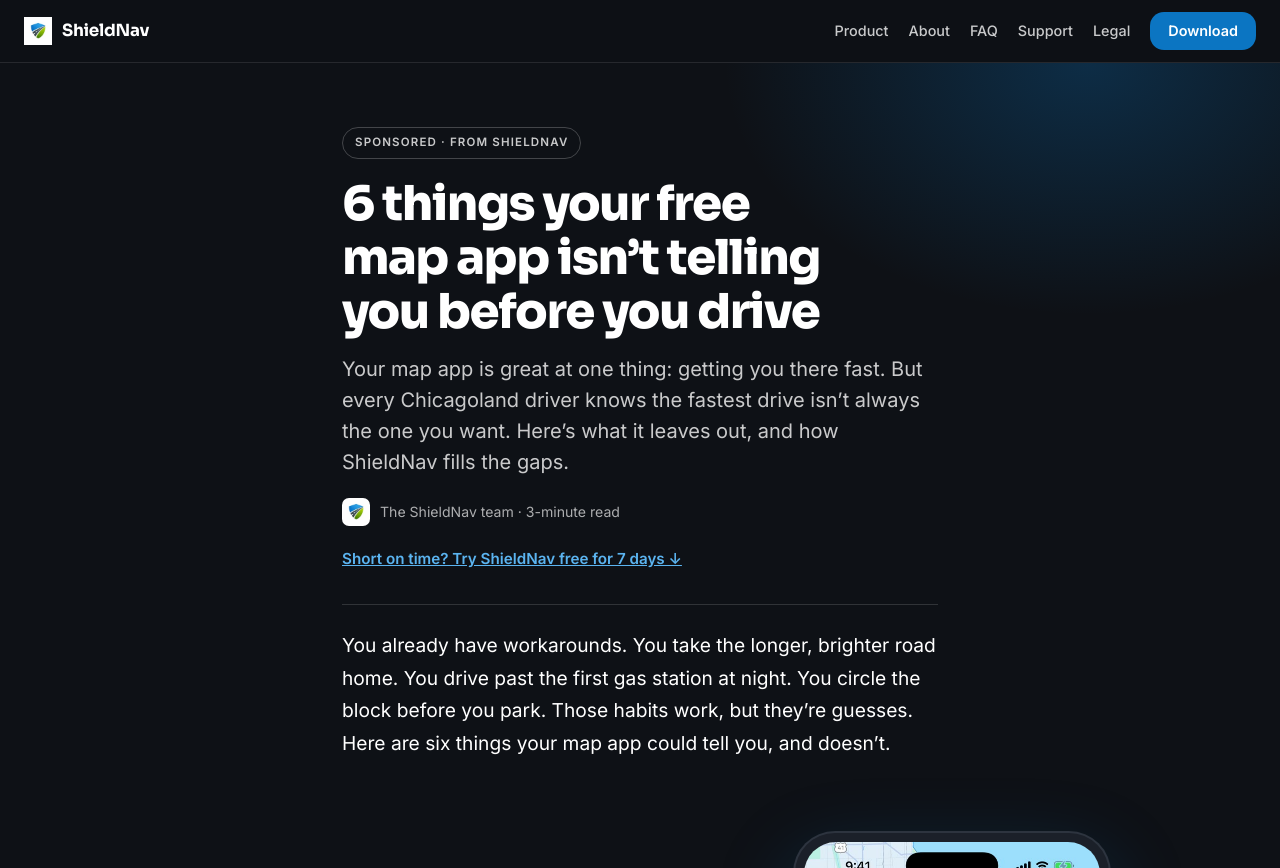
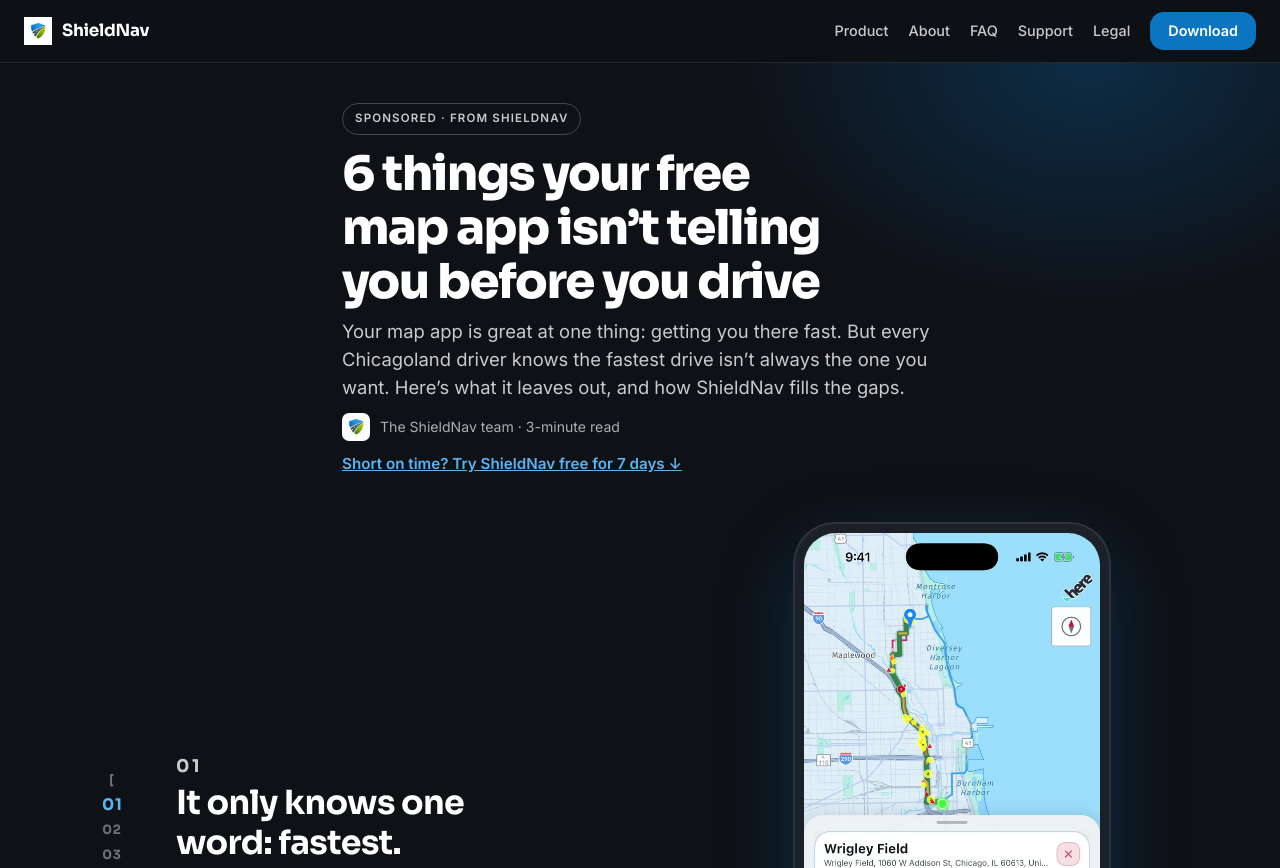
Before and after one commit to drivesafe1218-spec/shieldnav-legal, a plain HTML site: page 6-things/index.html in a window 1280 px wide. Shown: the top 868 px of the page. Drawn offline with Linux system fonts and the light colour scheme; no server answers.

Commit message:
6-things: drop intro paragraph and tighten hero so the phone shows on first load
Co-Authored-By: Claude Opus 5.5 <noreply@anthropic.com>

```diff
--- a/6-things/index.html
+++ b/6-things/index.html
@@ -56,7 +56,6 @@
         <p class="adv-deck">Your map app is great at one thing: getting you there fast. But every Chicagoland driver knows the fastest drive isn&rsquo;t always the one you want. Here&rsquo;s what it leaves out, and how ShieldNav fills the gaps.</p>
         <p class="adv-byline"><img src="/assets/images/shieldnav_logo_icon-84.webp" width="28" height="28" alt="" /><span>The ShieldNav team &middot; 3-minute read</span></p>
         <p class="adv-jump"><a href="#download">Short on time? Try ShieldNav free for 7 days &darr;</a></p>
-        <p class="adv-intro">You already have workarounds. You take the longer, brighter road home. You drive past the first gas station at night. You circle the block before you park. Those habits work, but they&rsquo;re guesses. Here are six things your map app could tell you, and doesn&rsquo;t.</p>
       </div>
     </header>
 
--- a/assets/css/advertorial.css
+++ b/assets/css/advertorial.css
@@ -18,7 +18,6 @@
 .adv-byline img { border-radius: 7px; }
 .adv-jump { margin: 0 0 26px; }
 .adv-jump a { display: inline-block; font-weight: 600; font-size: 0.95rem; color: var(--blue-on-dark); padding: 6px 0; }
-.adv-intro { font-size: 1.08rem; line-height: 1.7; color: #fff; margin: 0; padding-top: 24px; border-top: 1px solid rgba(255,255,255,0.14); }
 @media (min-width: 821px) {
   .adv-top { padding: 64px 0 48px; }
   .adv-deck { font-size: 1.25rem; }
@@ -82,3 +81,16 @@
 /* Hide the crime-data credit while the privacy cards (steps 5-6) are on the phone. */
 .tour:has(.tour-step[data-step="5"].is-active) .credit,
 .tour:has(.tour-step[data-step="6"].is-active) .credit { visibility: hidden; }
+
+/* Above the fold: show at least the top of the phone on first load (Zack, 2026-11-19). */
+.adv-top { padding: 22px 0 4px; }
+.adv-label { margin-bottom: 12px; }
+.adv-top h1 { margin-bottom: 10px; }
+.adv-deck { font-size: 1rem; line-height: 1.5; margin-bottom: 12px; }
+.adv-byline { margin-bottom: 4px; }
+.adv-jump { margin: 0; }
+.advertorial .tour { padding-top: 8px; }
+@media (min-width: 821px) {
+  .adv-top { padding: 40px 0 8px; }
+  .adv-deck { font-size: 1.15rem; }
+}
```
